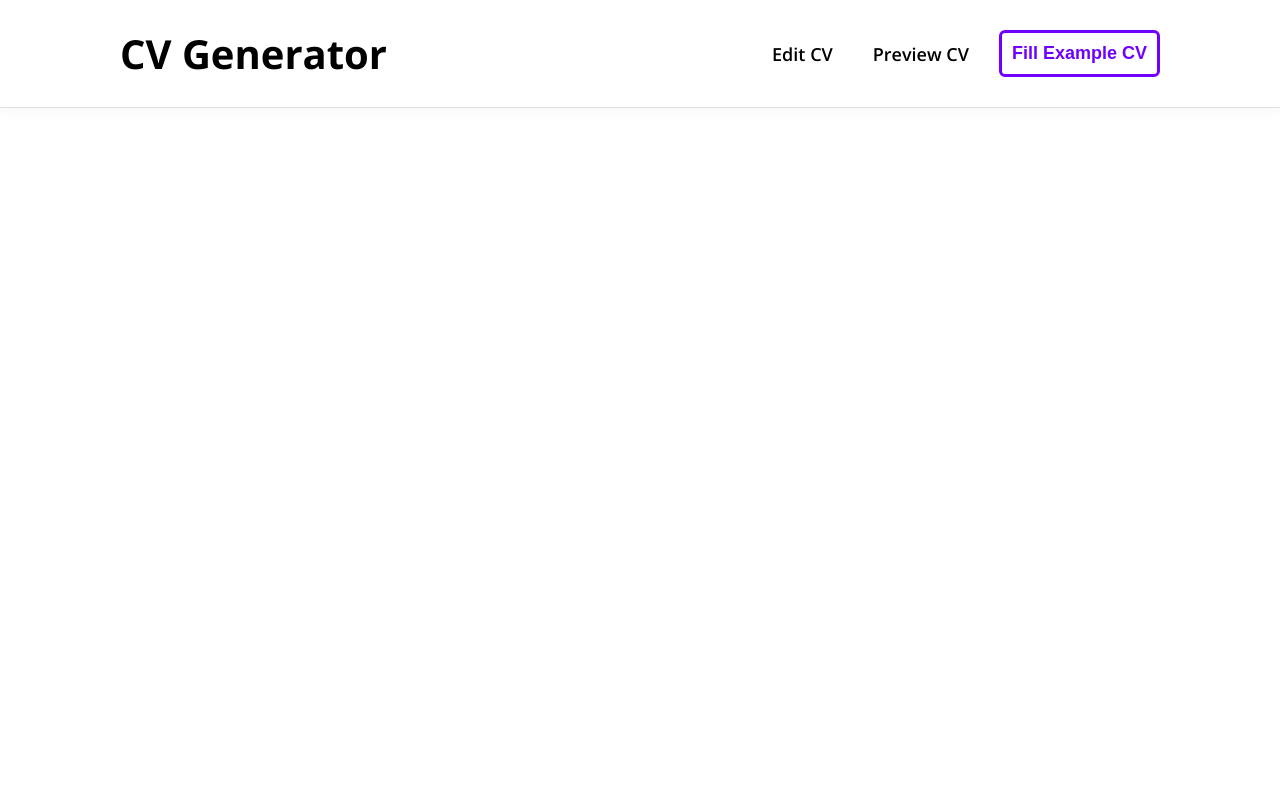
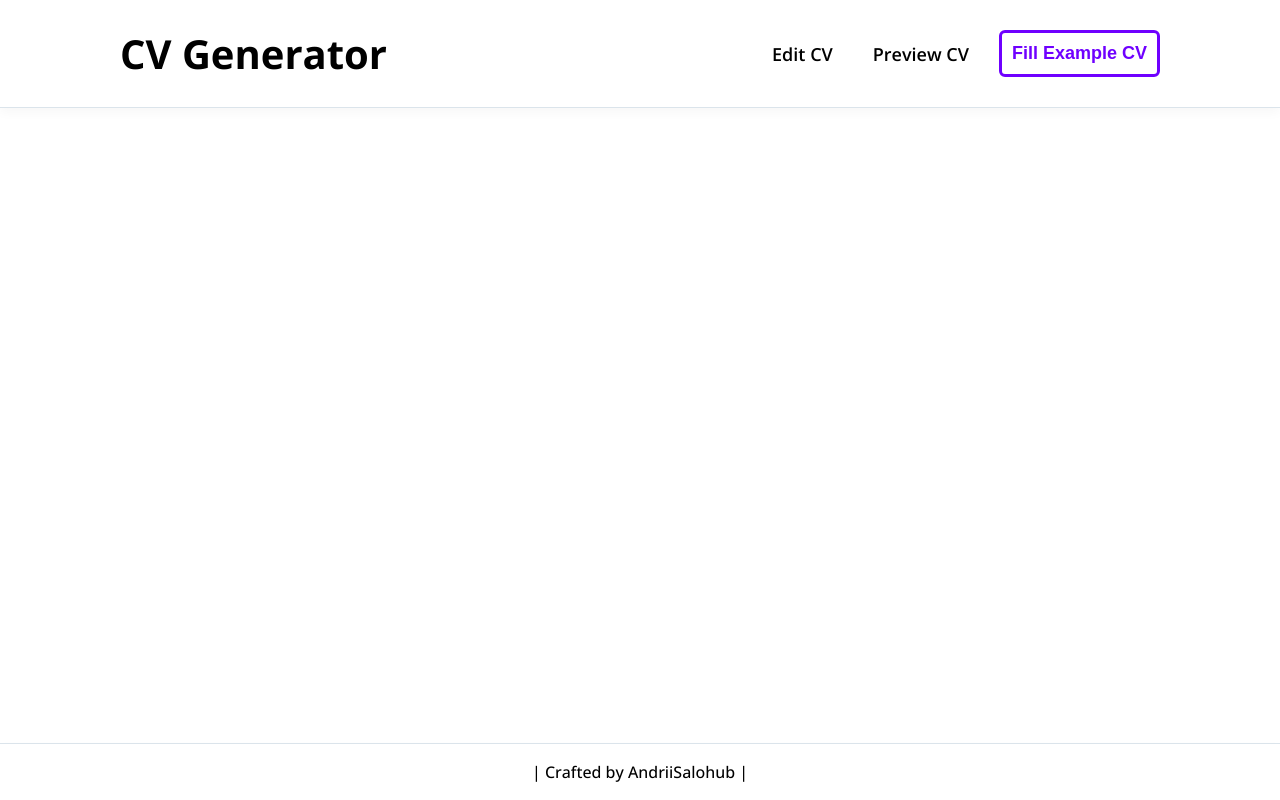
Before and after one commit to AndriiSalohub/cv-generator, a React (Vite) app: page / in a window 1280 px wide. Built offline with nearby package versions, Linux system fonts and the light colour scheme.

Commit message:
Added markup and styles for the footer section.

```diff
--- a/src/App.jsx
+++ b/src/App.jsx
@@ -1,9 +1,12 @@
+import Footer from "./components/Footer";
 import Header from "./components/Header";
 
 function App() {
   return (
     <>
       <Header />
+      <main className="main"></main>
+      <Footer />
     </>
   );
 }
--- /dev/null
+++ b/src/components/Footer.jsx
@@ -0,0 +1,7 @@
+import "../styles/Footer.scss";
+
+const Footer = () => {
+  return <footer className="footer">| Crafted by AndriiSalohub |</footer>;
+};
+
+export default Footer;
--- /dev/null
+++ b/src/styles/Footer.scss
@@ -0,0 +1,9 @@
+.footer {
+  margin-top: auto;
+  text-align: center;
+  padding: 20px;
+  background-color: #fff;
+  border-top: 1px solid #dbe4eb;
+  box-shadow: 0 5px 10px rgba(0, 0, 0, 0.03);
+  font-weight: 500;
+}
--- a/src/styles/styles.scss
+++ b/src/styles/styles.scss
@@ -5,3 +5,9 @@ $main-color: #6f00ff;
 body {
   font-family: "Open Sans", sans-serif;
 }
+
+#root {
+  min-height: 100vh;
+  display: flex;
+  flex-direction: column;
+}
```
